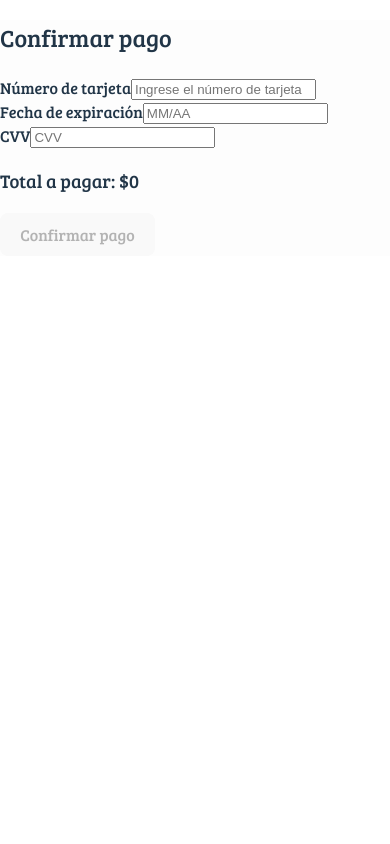
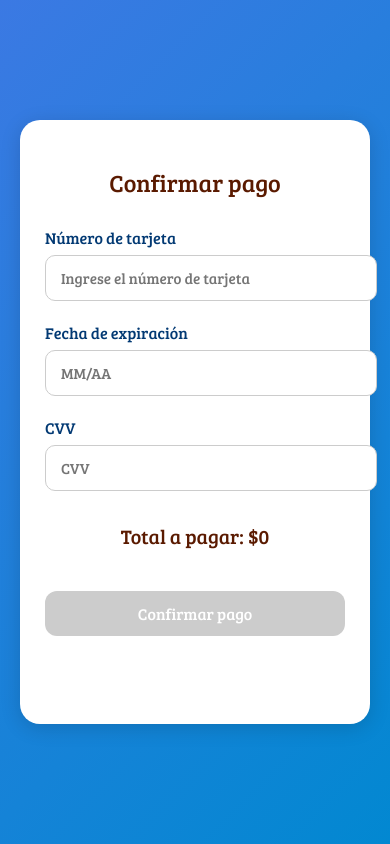
Before and after one commit to lianleyenda/Proyecto_final, a React (Vite) app in the folder Proyecto final/lode_pri/: page /pago in a window 390 px wide. Built offline with nearby package versions, Linux system fonts and the light colour scheme; no server answers.

Commit message:
termine el pago seguir con pasar la ubicacion bien de contacto

```diff
--- a/Proyecto final/lode_pri/componetes/Carrito.jsx
+++ b/Proyecto final/lode_pri/componetes/Carrito.jsx
@@ -1,9 +1,9 @@
-import React, { useState } from "react";
+import React, { useState, useEffect } from "react";
 import { TiShoppingCart } from "react-icons/ti";
 import { useCarrito } from "../componetes/carritocontext";
 import "../src/Carrito.css";
 
-function SidebarCarrito() {
+function SidebarCarrito({ abrirAutomaticamente = false }) {
   const [isOpen, setIsOpen] = useState(false);
   const {
     carrito,
@@ -36,6 +36,14 @@ function SidebarCarrito() {
   const handlePagar = () => {
     window.location.href = "/pago"; // Usamos window.location.href para redirigir
   };
+
+
+   useEffect(() => {
+    if (abrirAutomaticamente && carrito.length > 0) {
+      setIsOpen(true);
+    }
+  }, [carrito, abrirAutomaticamente]);
+
 
   return (
     <div className="tipografia">
--- a/Proyecto final/lode_pri/componetes/pago.jsx
+++ b/Proyecto final/lode_pri/componetes/pago.jsx
@@ -2,6 +2,7 @@
 import React, { useState } from "react";
 import cardValidator from "card-validator";
 import { useCarrito } from "./carritocontext";
+import "../src/pago.css";
 
 function Pago() {
   const { carrito, total } = useCarrito();
@@ -11,7 +12,34 @@ function Pago() {
   const [error, setError] = useState("");
   const [isValid, setIsValid] = useState(false);
 
-  // Validación de la tarjeta
+  // ✅ Manejar cambios en fecha de expiración (MM/YY)
+  const handleExpiryChange = (e) => {
+    let val = e.target.value.replace(/\D/g, ""); // solo dígitos
+    if (val.length > 4) val = val.slice(0, 4);
+
+    // limitar mes a 12
+    if (val.length >= 2) {
+      let mm = val.slice(0, 2);
+      if (Number(mm) > 12) mm = "12";
+      else if (Number(mm) === 0) mm = "01";
+      val = mm + val.slice(2);
+    }
+
+    // formatear con "/"
+    if (val.length > 2) {
+      setExpiryDate(val.slice(0, 2) + "/" + val.slice(2));
+    } else {
+      setExpiryDate(val);
+    }
+  };
+
+  // ✅ Manejar cambios en CVV (solo 3 dígitos)
+  const handleCvvChange = (e) => {
+    const onlyDigits = e.target.value.replace(/\D/g, "");
+    setCvv(onlyDigits.slice(0, 4));
+  };
+
+  // ✅ Validación completa
   const validateCard = () => {
     const cardValidation = cardValidator.number(cardNumber);
     const expiryValidation = cardValidator.expirationDate(expiryDate);
@@ -26,23 +54,20 @@ function Pago() {
     }
   };
 
+  // ✅ Envío del formulario
   const handleSubmit = (e) => {
     e.preventDefault();
 
     if (isValid) {
-      // Aquí puedes realizar el pago, por ejemplo, con Stripe
-      // O enviarlo al backend para procesar el pago
-      alert("Pago realizado con éxito");
-
-      // Redirigir a la página de confirmación usando window.location.href
-      window.location.href = "/confirmacion"; // Redirigir a la confirmación de pago
+      window.location.href = "/pago/exitoso";
     } else {
       console.log("Datos de la tarjeta inválidos");
     }
   };
 
   return (
-    <div>
+    <div className="pago-fondo">
+      <div className="pago-container">
         <h2>Confirmar pago</h2>
         <form onSubmit={handleSubmit}>
           <div>
@@ -56,38 +81,43 @@ function Pago() {
               placeholder="Ingrese el número de tarjeta"
             />
           </div>
+
           <div>
             <label htmlFor="expiryDate">Fecha de expiración</label>
             <input
               type="text"
               id="expiryDate"
               value={expiryDate}
-            onChange={(e) => setExpiryDate(e.target.value)}
+              onChange={handleExpiryChange}
               onBlur={validateCard}
               placeholder="MM/AA"
+              maxLength={5}
+              inputMode="numeric"
             />
           </div>
+
           <div>
             <label htmlFor="cvv">CVV</label>
             <input
               type="text"
               id="cvv"
               value={cvv}
-            onChange={(e) => setCvv(e.target.value)}
+              onChange={handleCvvChange}
               onBlur={validateCard}
               placeholder="CVV"
+              maxLength={4}
+              inputMode="numeric"
             />
           </div>
 
           {error && <p style={{ color: "red" }}>{error}</p>}
 
-        <div>
-          <h3>Total a pagar: ${total}</h3>
-          <button type="submit" disabled={!isValid}>
+          <h3 className="pago-total">Total a pagar: ${total}</h3>
+          <button className="pago-boton" type="submit" disabled={!isValid}>
             Confirmar pago
           </button>
+        </form>
       </div>
-      </form>
     </div>
   );
 }
--- a/Proyecto final/lode_pri/componetes/pago_exitosos.jsx
+++ b/Proyecto final/lode_pri/componetes/pago_exitosos.jsx
@@ -1,5 +1,6 @@
 import { useEffect } from "react";
 import { useCarrito } from "../componetes/carritocontext";
+import "../src/pago-exitoso.css"
 
 export default function PagoExitoso() {
   const { vaciarCarrito } = useCarrito();
@@ -9,14 +10,12 @@ export default function PagoExitoso() {
   }, []);
 
   return (
-    <div className="text-center mt-10">
-      <h1 className="text-3xl font-bold text-green-600 color:black">
-        ✅ ¡Pago exitoso!
-      </h1>
-      <p>Gracias por tu compra 🎉</p>
-      <a href="/inicio" className="text-blue-500 underline">
-        Volver al carrito
-      </a>
+    <div className="fondo-pago">
+      <div className="card-pago">
+        <h1>✅ ¡Pago exitoso!</h1>
+        <p>Gracias por tu compra 🎉</p>
+        <a href="/inicio">Volver al inicio</a>
+      </div>
     </div>
   );
 }
--- a/Proyecto final/lode_pri/componetes/sesion.jsx
+++ b/Proyecto final/lode_pri/componetes/sesion.jsx
@@ -1,7 +1,6 @@
 import { useEffect, useState } from "react";
 import "../src/App.css";
-import { Link, useNavigate } from "react-router-dom";
-import { TiShoppingCart } from "react-icons/ti";
+import { useNavigate } from "react-router-dom";
 import SidebarCarrito from "./Carrito";
 import { useCarrito } from "./carritocontext";
 import SidebarUsuario from "./SidebarUsuario";
@@ -101,7 +100,7 @@ function Sesion() {
               />
             )}
 
-            <SidebarCarrito />
+            <SidebarCarrito abrirAutomaticamente={true}/>
           </div>
         </nav>
       </header>
--- a/Proyecto final/lode_pri/src/Carrito.css
+++ b/Proyecto final/lode_pri/src/Carrito.css
@@ -136,7 +136,7 @@
   justify-content: space-between; /* separa los botones */
   align-items: center;
   margin-top: 15px;
-  padding-left: 10px;
+  padding-left: 5px;
   gap: 15px; /* espacio entre ellos */
 }
 
@@ -151,6 +151,8 @@
   font-family: "Bree Serif", serif;
   transition: 0.2s;
   border: 2px solid #023973;
+  margin: 0px;
+
 }
 
 .pagar-vaciar-btn button:hover {
--- /dev/null
+++ b/Proyecto final/lode_pri/src/pago-exitoso.css
@@ -0,0 +1,67 @@
+.fondo-pago {
+  margin: 0;
+  background: linear-gradient(135deg, #3b79e3, #0288d1);
+  display: flex;
+  justify-content: center;
+  align-items: center;
+  height: 100vh;
+  width: 100vw;
+  font-family: "Poppins", sans-serif;
+}
+
+/* Tarjeta de mensaje */
+.card-pago {
+  background: #fff;
+  padding: 40px 30px;
+  border-radius: 20px;
+  box-shadow: 0px 6px 25px rgba(0, 0, 0, 0.3);
+  text-align: center;
+  width: 380px;
+  display: flex;
+  flex-direction: column;
+  gap: 15px;
+  animation: fadeIn 0.8s ease;
+}
+
+/* Título principal */
+.card-pago h1 {
+  margin: 0;
+  color: #28a745; /* verde éxito */
+  font-size: 30px;
+  font-weight: 700;
+}
+
+/* Texto secundario */
+.card-pago p {
+  font-size: 16px;
+  color: #333;
+}
+
+/* Link volver */
+.card-pago a {
+  display: inline-block;
+  margin-top: 15px;
+  color: #3b79e3;
+  text-decoration: none;
+  font-weight: 600;
+  padding: 8px 20px;
+  border-radius: 12px;
+  background: rgba(59, 121, 227, 0.15);
+  transition: all 0.3s ease;
+}
+
+.card-pago a:hover {
+  background: rgba(59, 121, 227, 0.3);
+  color: #01579b;
+}
+
+/* Animación de entrada */
+@keyframes fadeIn {
+  from {
+    opacity: 0;
+    transform: translateY(15px);
+  }
+  to {
+    opacity: 1;
+    transform: translateY(0);
+  }
--- /dev/null
+++ b/Proyecto final/lode_pri/src/pago.css
@@ -0,0 +1,105 @@
+@import url("https://fonts.googleapis.com/css2?family=Bree+Serif&display=swap");
+
+.pago-fondo {
+   background: linear-gradient(135deg, #3b79e3, #0288d1);
+  min-height: 100vh;            /* ocupa al menos toda la altura de la pantalla */
+  width: 100vw;                 /* ocupa todo el ancho */
+  display: flex;
+
+
+}
+
+.pago-container {
+  font-family: "Bree Serif", serif;
+  width: 500px;
+  margin: 140px auto; /* separa del header fijo */
+  background-color: #ffffff;
+  padding: 30px 40px;
+  border-radius: 20px;
+  box-shadow: 0px 4px 20px rgba(0, 0, 0, 0.15);
+  text-align: center;
+}
+
+.pago-container h2 {
+  color: #5a1a00;
+  font-size: 28px;
+  margin-bottom: 25px;
+}
+
+.pago-container form {
+  display: flex;
+  flex-direction: column;
+  gap: 20px;
+}
+
+.pago-container label {
+  display: block;
+  text-align: left;
+  margin-bottom: 5px;
+  color: #023973;
+  font-size: 16px;
+}
+
+.pago-container input {
+  width: 100%;
+  padding: 12px 15px;
+  border-radius: 10px;
+  border: 1px solid #ccc;
+  font-size: 15px;
+  transition: border-color 0.2s ease, box-shadow 0.2s ease;
+  font-family: "Bree Serif", serif;
+}
+
+.pago-container input:focus {
+  border-color: #3b79e3;
+  box-shadow: 0 0 6px rgba(59, 121, 227, 0.3);
+  outline: none;
+}
+
+.pago-container p {
+  color: red;
+  font-size: 14px;
+  margin-top: -10px;
+}
+
+.pago-total {
+  margin-top: 10px;
+  font-size: 20px;
+  color: #5a1a00;
+  font-weight: bold;
+}
+
+.pago-boton {
+  background-color: #3b79e3;
+  color: white;
+  font-size: 16px;
+  font-weight: bold;
+  border: none;
+  border-radius: 12px;
+  padding: 12px 0;
+  cursor: pointer;
+  transition: all 0.2s ease-in-out;
+  font-family: "Bree Serif", serif;
+}
+
+.pago-boton:hover {
+  background-color: #5a1a00;
+  transform: scale(1.03);
+}
+
+.pago-boton:disabled {
+  background-color: #ccc;
+  cursor: not-allowed;
+  transform: none;
+}
+
+@media (max-width: 600px) {
+  .pago-container {
+    margin: 120px 20px;
+    padding: 25px;
+  }
+
+  .pago-container h2 {
+    font-size: 24px;
+  }
+}
```
Also changed, not shown: 1 other file (tests, documents, lock files or other folders). Lines whose indentation alone changed are shown as unchanged.
